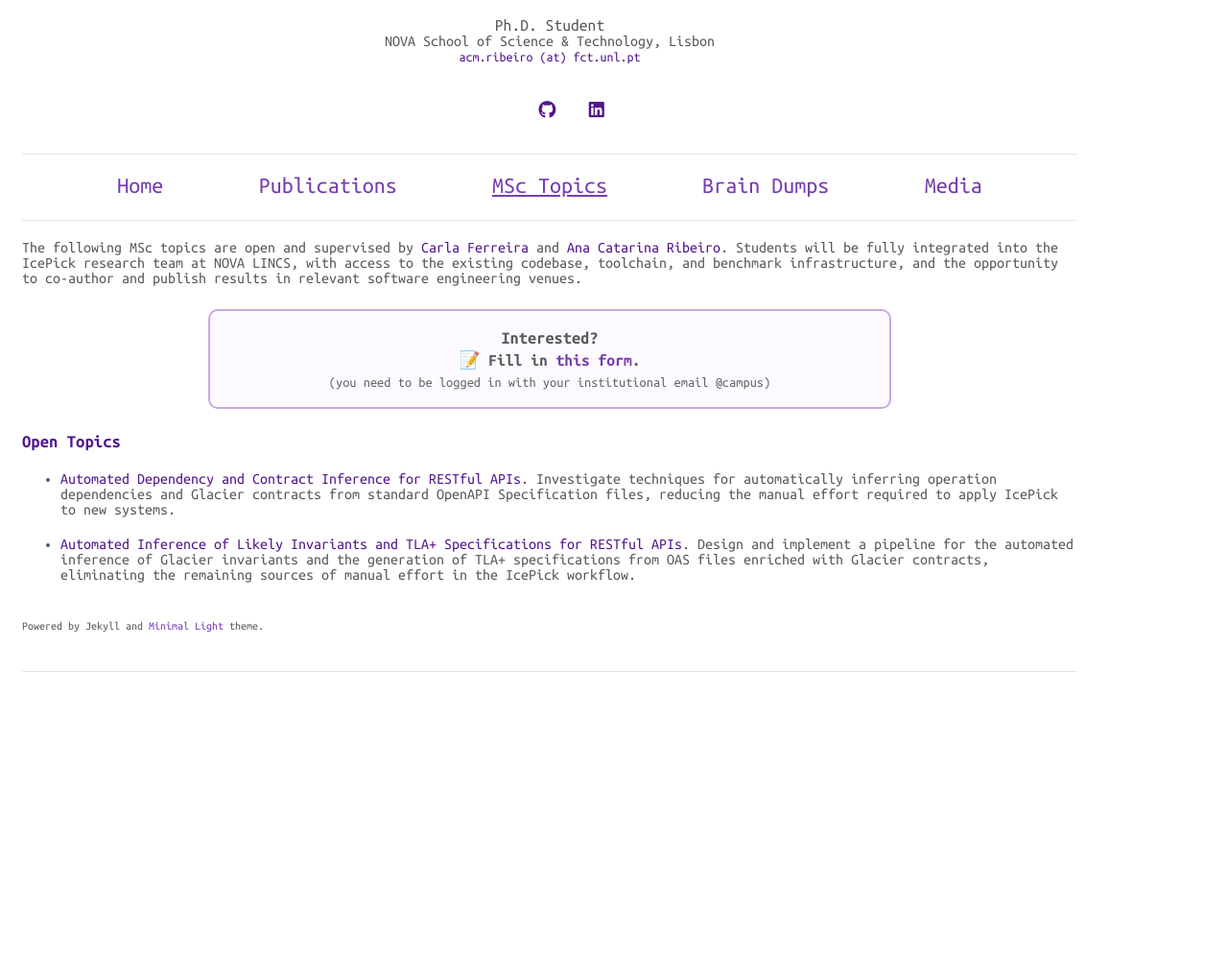
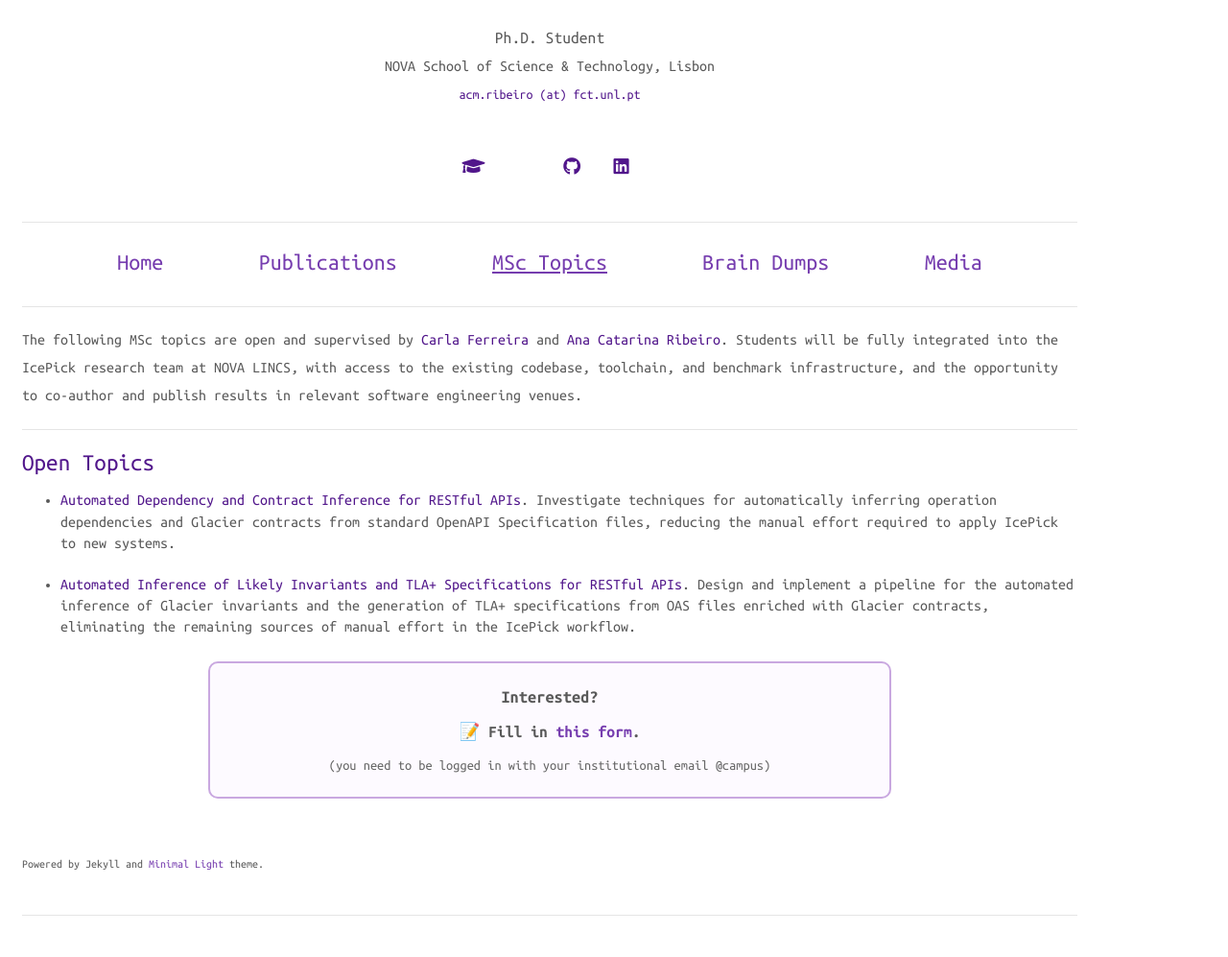
Before and after one commit to acm-ribeiro/acm-ribeiro.github.io, a Jekyll site: the page built from open-msc-topics.md, in a window 1280 px wide. Shown: the part 352-1349 px from the top of the page at 96% size. Built offline with Jekyll 4.4.1, drawn with Linux system fonts in a browser that asks for light colours; nearby versions of some CDN libraries; a style sheet for code colours, icons or effects is not loaded; before the commit the page ends 1095 px from its top, so only the background shows below that.

Commit message:
add google scholar

```diff
--- a/_config.yml
+++ b/_config.yml
@@ -6,12 +6,10 @@ email: acm.ribeiro (at) fct.unl.pt
 
 # Links
 # If you don't need one of them, you may delete the corresponding line.
-#google_scholar: https://scholar.google.com/
+google_scholar: https://scholar.google.com/citations?user=nviVQdMAAAAJ&hl
 cv_link: assets/files/curriculum_vitae.pdf
 github_link: https://github.com/acm-ribeiro
 linkedin: https://www.linkedin.com/in/acm-ribeiro/
-#twitter: https://twitter.com/
-_link:
 
 # Images (e.g., your profile picture and your website's favicon)
 # "favicon" and "favicon_dark" are used for the light and dark modes, respectively.
--- a/_layouts/homepage.html
+++ b/_layouts/homepage.html
@@ -18,7 +18,7 @@
     <link rel="icon" media="(prefers-color-scheme:light)" href="{{ site.favicon }}" type="image/png" />
     <script src="./assets/js/favicon-switcher.js" type="application/javascript"></script>
 
-    <link rel=stylesheet href=https://cdnjs.cloudflare.com/ajax/libs/academicons/1.8.6/css/academicons.min.css integrity="sha256-uFVgMKfistnJAfoCUQigIl+JfUaP47GrRKjf6CTPVmw=" crossorigin=anonymous>
+    <link rel="stylesheet" href="https://cdn.jsdelivr.net/gh/jpswalsh/academicons/css/academicons.min.css">
     <link rel=stylesheet href=https://cdnjs.cloudflare.com/ajax/libs/font-awesome/5.11.2/css/all.min.css integrity="sha256-+N4/V/SbAFiW1MPBCXnfnP9QSN3+Keu+NlB+0ev/YKQ=" crossorigin=anonymous>
 
     {% if site.font == "Reddit" %}
@@ -58,7 +58,7 @@
         <div class="social-icons">
         {% if site.google_scholar %}
         <a style="margin: 0 5px 0 0" href="{{ site.google_scholar }}">
-          <i class="ai ai-google-scholar" style="font-size:1.2rem"></i>
+          <i class="fas fa-graduation-cap" style="font-size:1.2rem"></i>
         </a>
         {% endif %}
 
--- a/_sass/minimal-light.scss
+++ b/_sass/minimal-light.scss
@@ -159,7 +159,7 @@ papertitle {
 }
 
 .image.avatar img {
-  width: 80%;
+  width: 90%;
   padding: 10px;
   border-radius: 30px;
 }
@@ -167,6 +167,14 @@ papertitle {
 #header .image.avatar {
   margin: 0 0 1em 0;
   width: 8.00em;
+}
+
+body {
+  line-height: 1.8;
+}
+
+section ul, section ol {
+  line-height: 1.4;
 }
 
 h3, h4, h5, h6 {
--- a/open-msc-topics.md
+++ b/open-msc-topics.md
@@ -14,22 +14,24 @@ layout: homepage
 
 The following MSc topics are open and supervised by [**Carla Ferreira**](http://www-ctp.di.fct.unl.pt/~cf/) and [**Ana Catarina Ribeiro**](index.html). Students will be fully integrated into the IcePick research team at NOVA LINCS, with access to the existing codebase, toolchain, and benchmark infrastructure, and the opportunity to co-author and publish results in relevant software engineering venues.
 
-<center>
-<div style="
-    width:60%; border: 2px solid #c9a8e0;
-    border-radius: 10px;
-    padding: 1.2rem 1.5rem;
-    margin: 1.5rem 0;
-    text-align: center;
-    background-color: #fdfaff;">
-    <p style="margin: 0 0 4px; font-size: 1.15rem; font-weight: 600;">Interested?</p>
-    <p style="margin: 0 0 6px; font-size: 1.1rem; font-weight: 600;">📝 Fill in <a href="https://forms.gle/7uhTHgrUPuXz5Kb26">this form</a>.</p>
-    <p style="margin: 0; font-size: 0.9rem; color: #666;">(you need to be logged in with your institutional email @campus)</p>
-</div>
-</center>
+---
 
-### Open Topics
+## Open Topics
 
 - [**Automated Dependency and Contract Inference for RESTful APIs**](https://drive.google.com/drive/folders/1jhMz_fixZzbEqr2AYgwLMekW0O52Yg5z?usp=sharing). Investigate techniques for automatically inferring operation dependencies and Glacier contracts from standard OpenAPI Specification files, reducing the manual effort required to apply IcePick to new systems.
 
 - [**Automated Inference of Likely Invariants and TLA+ Specifications for RESTful APIs**](https://drive.google.com/drive/folders/1jhMz_fixZzbEqr2AYgwLMekW0O52Yg5z?usp=sharing). Design and implement a pipeline for the automated inference of Glacier invariants and the generation of TLA+ specifications from OAS files enriched with Glacier contracts, eliminating the remaining sources of manual effort in the IcePick workflow.
+
+<center>
+    <div style="
+        width:60%; border: 2px solid #c9a8e0;
+        border-radius: 10px;
+        padding: 1.2rem 1.5rem;
+        margin: 1.5rem 0;
+        text-align: center;
+        background-color: #fdfaff;">
+        <p style="margin: 0 0 4px; font-size: 1.15rem; font-weight: 600;">Interested?</p>
+        <p style="margin: 0 0 6px; font-size: 1.1rem; font-weight: 600;">📝 Fill in <a href="https://forms.gle/7uhTHgrUPuXz5Kb26">this form</a>.</p>
+        <p style="margin: 0; font-size: 0.9rem; color: #666;">(you need to be logged in with your institutional email @campus)</p>
+    </div>
+</center>
```
